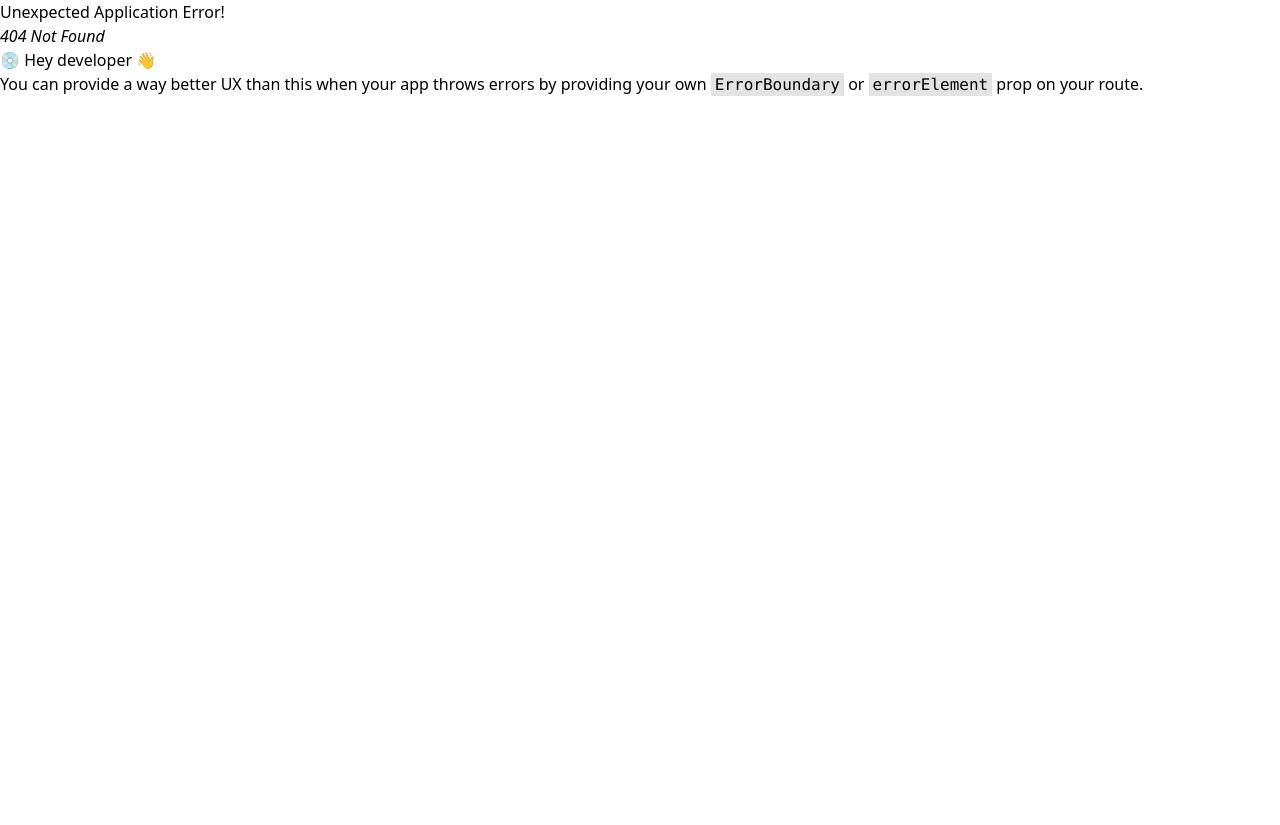
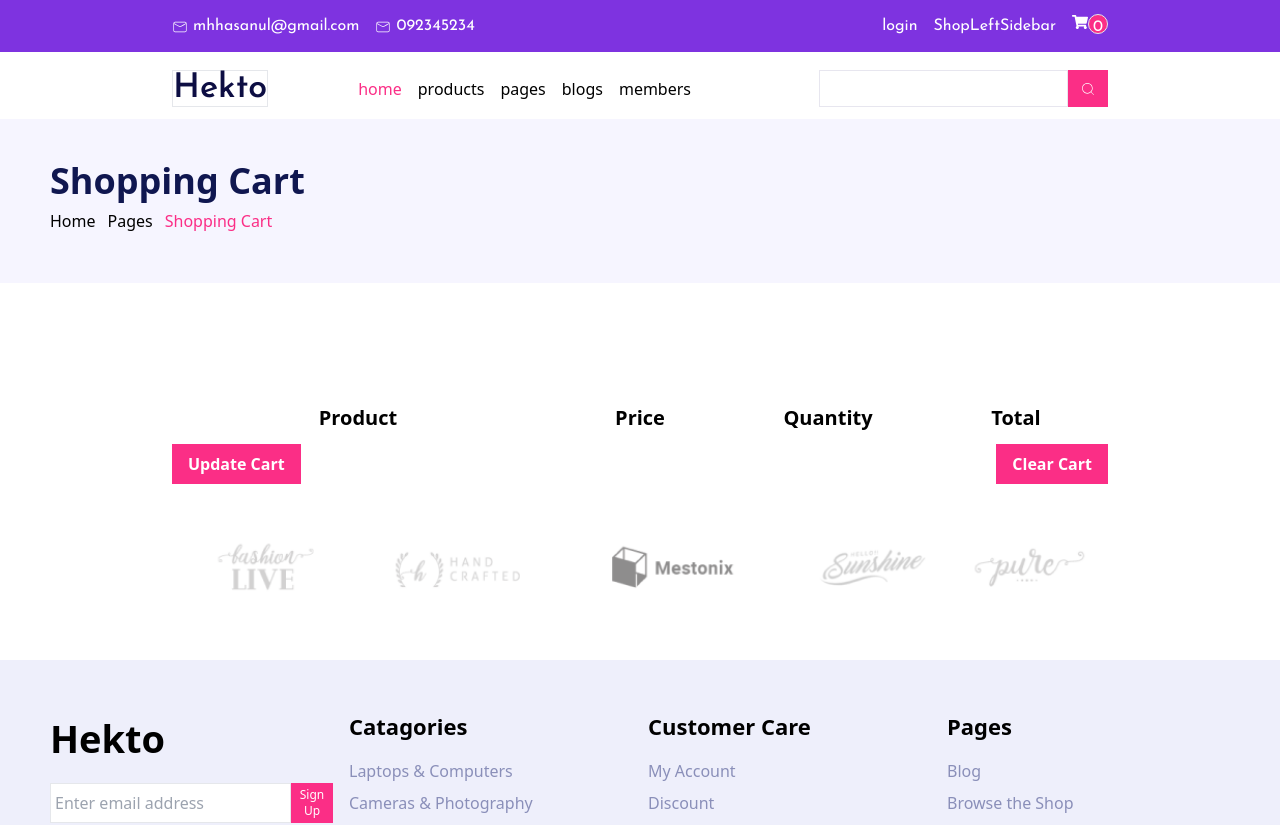
Before and after one commit to rochakgrg10/Ecommerce-website, a React (Vite) app in the folder client/: page /cart in a window 1280 px wide. Before the commit this address had no page. Shown: the top 825 px of the page. Before the commit the page ends 800 px from the top, so only its background shows below. Built offline with nearby package versions, Linux system fonts and the light colour scheme.

Commit message:
add cart

```diff
--- a/client/src/App.jsx
+++ b/client/src/App.jsx
@@ -16,15 +16,18 @@ import LeftSideBar from "./pages/LeftSideBar";
 
 import { ToastContainer } from "react-toastify";
 import "react-toastify/dist/ReactToastify.css";
-import { useState } from "react";
+import Cart from "./pages/Cart";
+// import { useEffect } from "react";
 
 function App() {
-  const [user, setUser] = useState(null);
+  /*  useEffect(() => {
+    localStorage.getItem("userData");
+  }); */
 
   const router = createBrowserRouter([
     {
       path: "",
-      element: <RootElement user={user} setUser={setUser} />,
+      element: <RootElement />,
       children: [
         {
           path: "/",
@@ -32,7 +35,7 @@ function App() {
         },
         {
           path: "login",
-          element: <Login setUser={setUser} />,
+          element: <Login />,
         },
         {
           path: "signup",
@@ -41,6 +44,10 @@ function App() {
         {
           path: "sidebar",
           element: <LeftSideBar />,
+        },
+        {
+          path: "cart",
+          element: <Cart />,
         },
         {
           path: "products",
--- a/client/src/components/common/Header.jsx
+++ b/client/src/components/common/Header.jsx
@@ -6,7 +6,7 @@ import { IoMenu } from "react-icons/io5";
 import { RxCross2 } from "react-icons/rx";
 import TopHeader from "./TopHeader";
 
-export default function Header({ user, setUser }) {
+export default function Header() {
   const [isMenuOpen, setIsMenuOpen] = useState(false);
 
   function toggleMenu() {
@@ -15,7 +15,7 @@ export default function Header({ user, setUser }) {
   return (
     <>
       <header>
-        <TopHeader user={user} setUser={setUser} />
+        <TopHeader />
 
         <nav className="container justify-between   pb-[12px] pt-[18px] sm:flex ">
           <div className="flex w-full items-center justify-between lg:w-auto lg:gap-[90px]">
--- a/client/src/components/common/RootElement.jsx
+++ b/client/src/components/common/RootElement.jsx
@@ -3,10 +3,10 @@ import { Link, Outlet } from "react-router-dom";
 import Header from "./Header";
 import Footer from "./Footer";
 
-export default function RootElement({ user, setUser }) {
+export default function RootElement() {
   return (
     <>
-      <Header user={user} setUser={setUser} />
+      <Header />
       <Outlet />
       <Footer />
     </>
--- a/client/src/components/common/TopHeader.jsx
+++ b/client/src/components/common/TopHeader.jsx
@@ -1,10 +1,14 @@
 import React from "react";
 import { Link } from "react-router-dom";
 import { CiMail } from "react-icons/ci";
-import { useSelector } from "react-redux";
+import { useSelector, useDispatch } from "react-redux";
+import { FaShoppingCart } from "react-icons/fa";
+import { logout, setReduxUser } from "../../redux/slice/userSlice";
 
-function TopHeader({ user, setUser }) {
+function TopHeader() {
   let reduxUser = useSelector((store) => store.user.value);
+  let cartItems = useSelector((store) => store.cart.value);
+  let dispatch = useDispatch();
 
   return (
     <div className="bg-primary">
@@ -18,11 +22,11 @@ function TopHeader({ user, setUser }) {
           </p>
         </div>
         <div className="flex gap-4">
-          <p>{JSON.stringify(reduxUser.name)}</p>
-          <p>{user?.name}</p>
-          {user ? (
+          <p>{JSON.stringify(reduxUser?.name)}</p>
+
+          {reduxUser ? (
             <p
-              onClick={() => setUser(null)}
+              onClick={() => dispatch(logout())}
               className="cursor-pointer hover:text-secondary"
             >
               Logout
@@ -33,7 +37,14 @@ function TopHeader({ user, setUser }) {
             </Link>
           )}
           <Link to={"/sidebar"}>ShopLeftSidebar</Link>
-          <span className="ml-4">cart</span>
+          <div className="flex">
+            <Link to={"/cart"}>
+              <FaShoppingCart />
+            </Link>
+            <div className="h-5 w-5 rounded-full border bg-secondary text-center">
+              {cartItems.length}
+            </div>
+          </div>
         </div>
       </nav>
     </div>
--- a/client/src/components/home/Product.jsx
+++ b/client/src/components/home/Product.jsx
@@ -3,9 +3,12 @@ import { useNavigate } from "react-router-dom";
 import { BsCart2 } from "react-icons/bs";
 import { AiOutlineHeart } from "react-icons/ai";
 import { AiOutlineZoomIn } from "react-icons/ai";
+import { useDispatch } from "react-redux";
+import { addCartItems } from "../../redux/slice/cartSlice";
 
 function Product(props) {
-  const { image, title, code, price } = props;
+  const dispatch = useDispatch();
+  const { image, code, price, name } = props;
   const navigate = useNavigate();
 
   return (
@@ -16,7 +19,13 @@ function Product(props) {
       className="group relative flex  h-[400px] w-[220px] flex-col overflow-hidden shadow-md hover:cursor-pointer sm:mx-auto"
     >
       <div className="absolute -top-[50px] left-0 flex gap-2 p-3 text-[#1389FF] transition-all duration-1000 group-hover:top-1">
-        <BsCart2 className="rounded-full bg-[#EEEFFB] p-1  md:text-2xl" />
+        <BsCart2
+          onClick={(e) => {
+            e.stopPropagation();
+            dispatch(addCartItems(props));
+          }}
+          className="rounded-full bg-[#EEEFFB] p-1  md:text-2xl"
+        />
         <AiOutlineHeart className="rounded-full bg-[#EEEFFB] p-1  md:text-2xl" />
         <AiOutlineZoomIn className="rounded-full bg-[#EEEFFB] p-1  md:text-2xl" />
       </div>
@@ -26,7 +35,7 @@ function Product(props) {
       <img src={image} className="h-[65%] w-[100%] object-cover" alt="" />
       <div className="flex grow flex-col items-center justify-center gap-3 group-hover:bg-[#2F1AC4]">
         <p className="text-lg font-bold text-[#FB2E86] group-hover:text-white">
-          {title}
+          {name}
         </p>
         <div className="flex gap-2">
           <div className=" h-2 w-4 bg-[#05E6B7]"></div>
--- /dev/null
+++ b/client/src/pages/Cart.jsx
@@ -0,0 +1,62 @@
+import React from "react";
+import { useSelector } from "react-redux";
+import BreadCrumb from "../components/common/BreadCrumb";
+import { RxCross2 } from "react-icons/rx";
+
+function Cart() {
+  let cartItems = useSelector((store) => store.cart.value);
+  return (
+    <>
+      <BreadCrumb title="Shopping Cart" />
+      <div className="container">
+        <div className="mb-2 grid grid-cols-5 justify-items-center gap-1 text-xl font-semibold">
+          <p className="col-span-2">Product</p>
+          <p>Price</p>
+          <p>Quantity</p>
+          <p>Total</p>
+        </div>
+
+        {cartItems.map((el) => (
+          <div className=" grid grid-cols-5  justify-items-center gap-2 border-b-2 border-b-[#E1E1E4] p-2">
+            <div className="relative flex">
+              <img src={el.image} className="self-stretch" />
+              <RxCross2 className="absolute -right-1 -top-1 h-[20px] w-[20px] cursor-pointer rounded-full bg-black p-1 text-base text-white" />
+            </div>
+            <div className="text-bold text-xs text-[#A1A8C1] md:text-base">
+              <p className="font-bold text-black">{el.name}</p>
+              <p>Color: White</p>
+              <p>Size: XL</p>
+            </div>
+            <div className="self-center">
+              <p>${el.price}</p>
+            </div>
+            <div className="flex items-center text-center text-xl font-semibold">
+              <span className="w-[20px] cursor-pointer rounded-full border">
+                -
+              </span>
+              <span className="w-[20px] rounded-full border">0</span>
+              <span className="w-[20px] cursor-pointer rounded-full border">
+                +
+              </span>
+            </div>
+
+            <div className="self-center">
+              <p>£219.00</p>
+            </div>
+          </div>
+        ))}
+
+        <div className="mt-3 flex justify-between">
+          <button className="bg-[#FB2E86] px-4 py-2 font-semibold text-white">
+            Update Cart
+          </button>
+          <button className="bg-[#FB2E86] px-4 py-2 font-semibold text-white">
+            Clear Cart
+          </button>
+        </div>
+      </div>
+    </>
+  );
+}
+
+export default Cart;
--- a/client/src/pages/Home.jsx
+++ b/client/src/pages/Home.jsx
@@ -50,33 +50,6 @@ function Home() {
     },
   ];
 
-  /*  let chairs = [
-    {
-      image: chair1,
-      title: "Cantilever chair 1",
-      code: "Y523201",
-      price: "$4000",
-    },
-    {
-      image: chair2,
-      title: "Cantilever chair 2",
-      code: "Y523202",
-      price: "$4400",
-    },
-    {
-      image: chair3,
-      title: "Cantilever chair 3",
-      code: "Y523203",
-      price: "$5500",
-    },
-    {
-      image: chair4,
-      title: "Cantilever chair 4",
-      code: "y-23244",
-      price: "$6700",
-    },
-  ]; */
-
   let latestProducts = [
     {
       image: "/assets/latestProduct1.png",
@@ -128,7 +101,7 @@ function Home() {
         .catch((err) => {
           throw new Error("Something went wrong");
         });
-    }, 2000);
+    }, 1000);
   }, []);
 
   return (
@@ -165,7 +138,7 @@ function Home() {
               <Product
                 _id={el._id}
                 image={el.image}
-                title={el.name}
+                name={el.name}
                 code={el.code}
                 price={el.price}
               />
--- a/client/src/pages/Login.jsx
+++ b/client/src/pages/Login.jsx
@@ -1,4 +1,4 @@
-import React from "react";
+import React, { useEffect } from "react";
 import axios from "axios";
 import { useState } from "react";
 import { Link } from "react-router-dom";
@@ -7,13 +7,17 @@ import BreadCrumb from "../components/common/BreadCrumb";
 import { setReduxUser } from "../redux/slice/userSlice";
 import { useDispatch } from "react-redux";
 
-function Login({ setUser }) {
+function Login() {
   const dispatch = useDispatch(); //we can only call redux functions via useDispatch()
 
   const [formData, setFormData] = useState({
     email: "",
     password: "",
   });
+
+  useEffect(() => {
+    localStorage.setItem("userData", JSON.stringify(formData));
+  }, [formData]);
 
   const handleSubmit = (e) => {
     e.preventDefault();
--- a/client/src/pages/products/ProductDetail.jsx
+++ b/client/src/pages/products/ProductDetail.jsx
@@ -4,8 +4,11 @@ import { useEffect, useState } from "react";
 import { useParams } from "react-router-dom";
 import { CiHeart } from "react-icons/ci";
 import BreadCrumb from "../../components/common/BreadCrumb";
+import { useSelector, useDispatch } from "react-redux";
+import { addCartItems } from "../../redux/slice/cartSlice";
 
 function ProductDetail() {
+  const dispatch = useDispatch();
   const [product, setProduct] = useState({});
   const [relatedProducts, setRelatedProducts] = useState([]);
 
@@ -61,7 +64,12 @@ function ProductDetail() {
             tellus porttitor purus, et volutpat sit.
           </p>
           <div className="flex items-center justify-center gap-3">
-            <p className="font-bold text-[#151875]">Add To cart</p>
+            <button
+              onClick={() => dispatch(addCartItems(product))}
+              className="font-bold text-[#151875]"
+            >
+              Add To cart
+            </button>
 
             <CiHeart className="text-[#535399]" />
           </div>
--- /dev/null
+++ b/client/src/redux/slice/cartSlice.js
@@ -0,0 +1,22 @@
+import { createSlice } from "@reduxjs/toolkit";
+
+export const cartSlice = createSlice({
+  name: "cart",
+  initialState: {
+    value: [],
+  },
+  reducers: {
+    addCartItems: (state, action) => {
+      //   state.value = ["one", "two", "three"];
+      state.value.push(action.payload);
+    },
+    resetItems: (state, action) => {
+      state.value = [];
+    },
+  },
+});
+
+// Action creators are generated for each case reducer function
+export const { addCartItems, resetItems } = cartSlice.actions;
+
+export default cartSlice.reducer;
--- a/client/src/redux/slice/userSlice.js
+++ b/client/src/redux/slice/userSlice.js
@@ -3,17 +3,20 @@ import { createSlice } from "@reduxjs/toolkit";
 export const userSlice = createSlice({
   name: "user",
   initialState: {
-    value: "Rochak",
+    value: null,
   },
   reducers: {
     setReduxUser: (state, action) => {
       console.log("change from redux");
       state.value = action.payload;
     },
+    logout: (state) => {
+      state.value = null;
+    },
   },
 });
 
 // Action creators are generated for each case reducer function
-export const { setReduxUser } = userSlice.actions;
+export const { setReduxUser, logout } = userSlice.actions;
 
 export default userSlice.reducer;
--- a/client/src/redux/store.js
+++ b/client/src/redux/store.js
@@ -1,8 +1,10 @@
 import { configureStore } from "@reduxjs/toolkit";
 import userReducer from "./slice/userSlice";
+import cartReducer from "./slice/cartSlice";
 
 export default configureStore({
   reducer: {
     user: userReducer,
+    cart: cartReducer,
   },
 });
```
